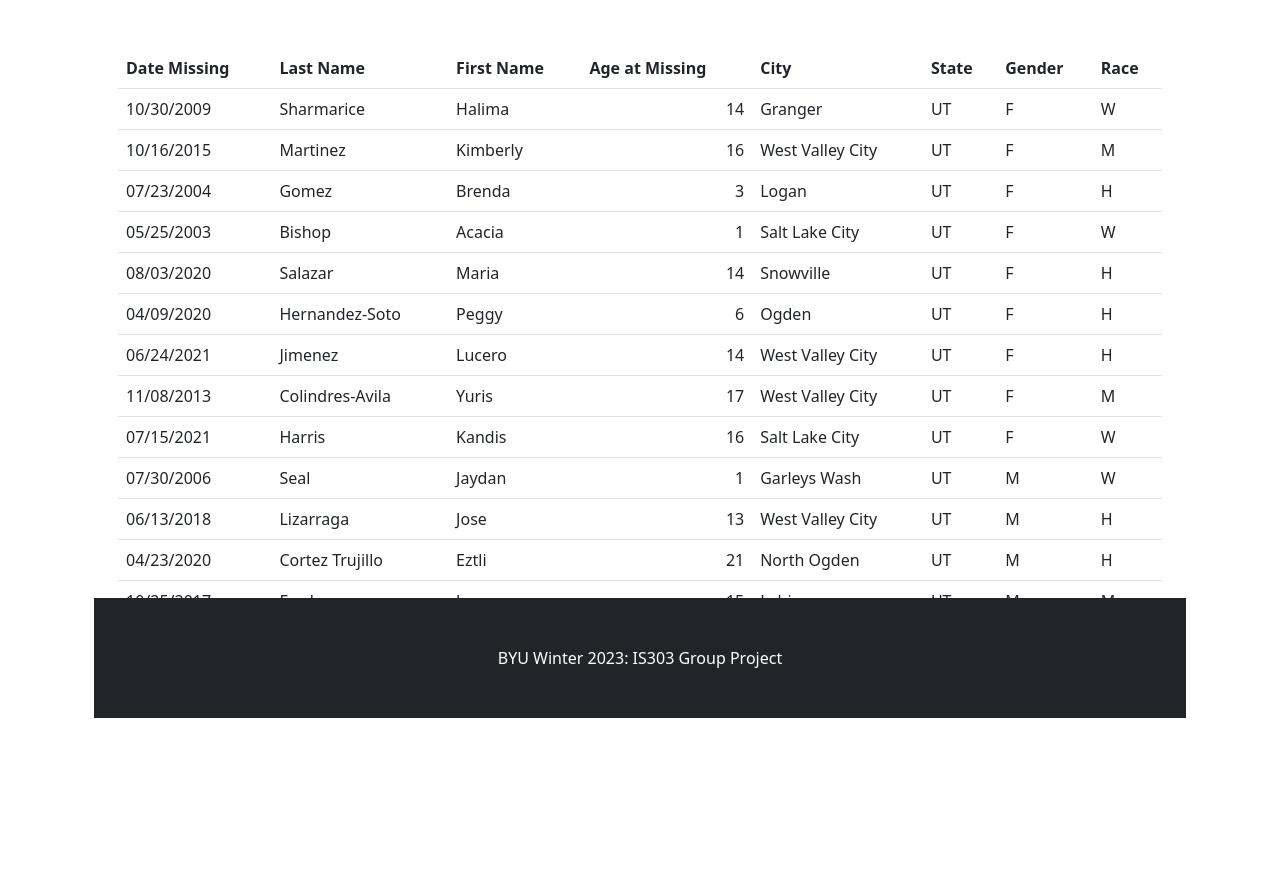
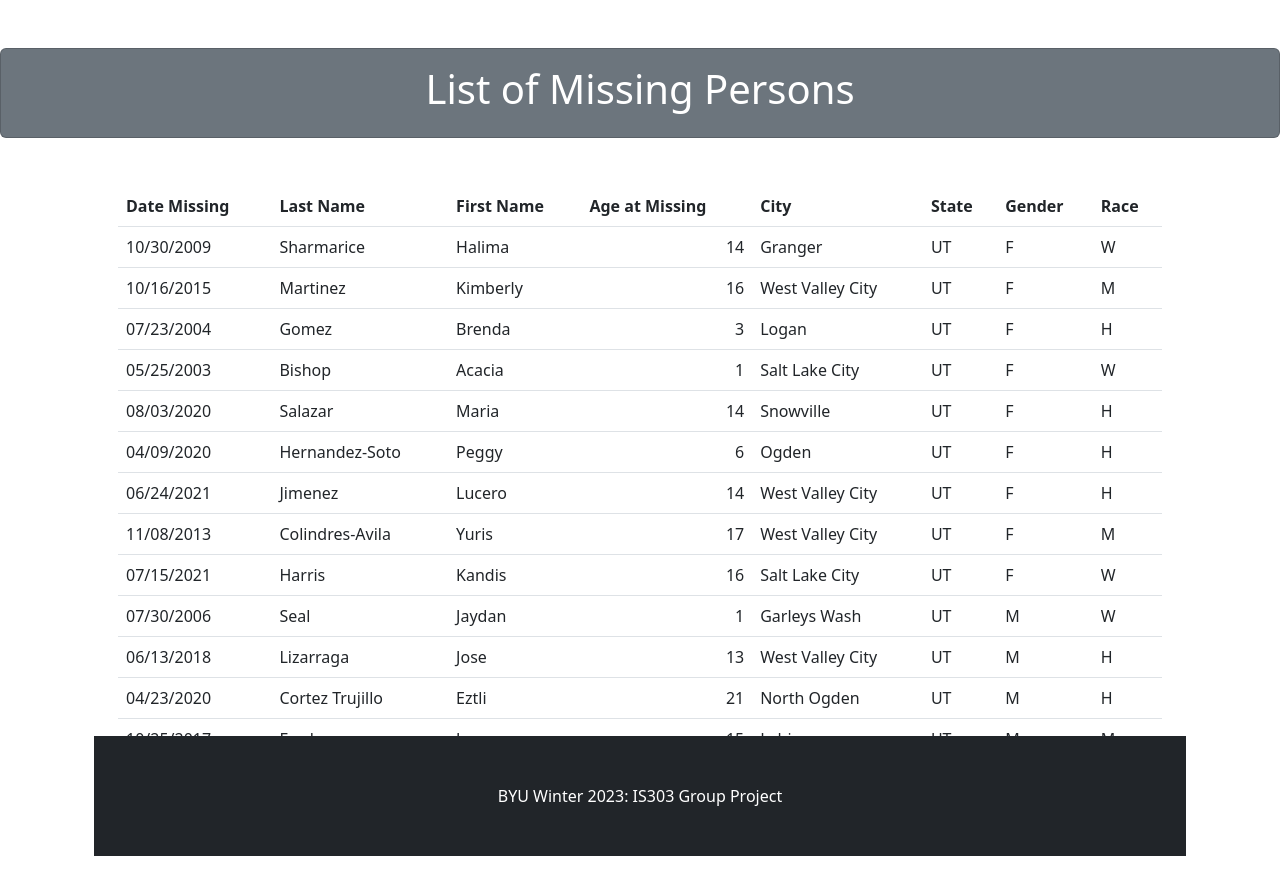
Before and after one commit to len10188/missingPersonsGroup, a Django app: page /database in a window 1280 px wide. Shown: the part 56-938 px from the top of the page. Run offline with Django 4.2, Linux system fonts and the light colour scheme; some libraries are stand-ins or nearby versions.

Commit message:
added heading to table

```diff
--- a/missingPersonsGroup/templates/landingPage/database.html
+++ b/missingPersonsGroup/templates/landingPage/database.html
@@ -1,6 +1,12 @@
 {% extends 'base.html' %}
 {% load static %}
 {% block content %}
+
+    <div class="card text-white bg-secondary my-5 py-6 text-center">
+        <div class="card-body">
+            <h1>List of Missing Persons </h1>
+        </div>
+    </div>
         <!-- Page Content-->
         <div class="container px-4 px-lg-5">
             <!-- Heading Row-->
```
